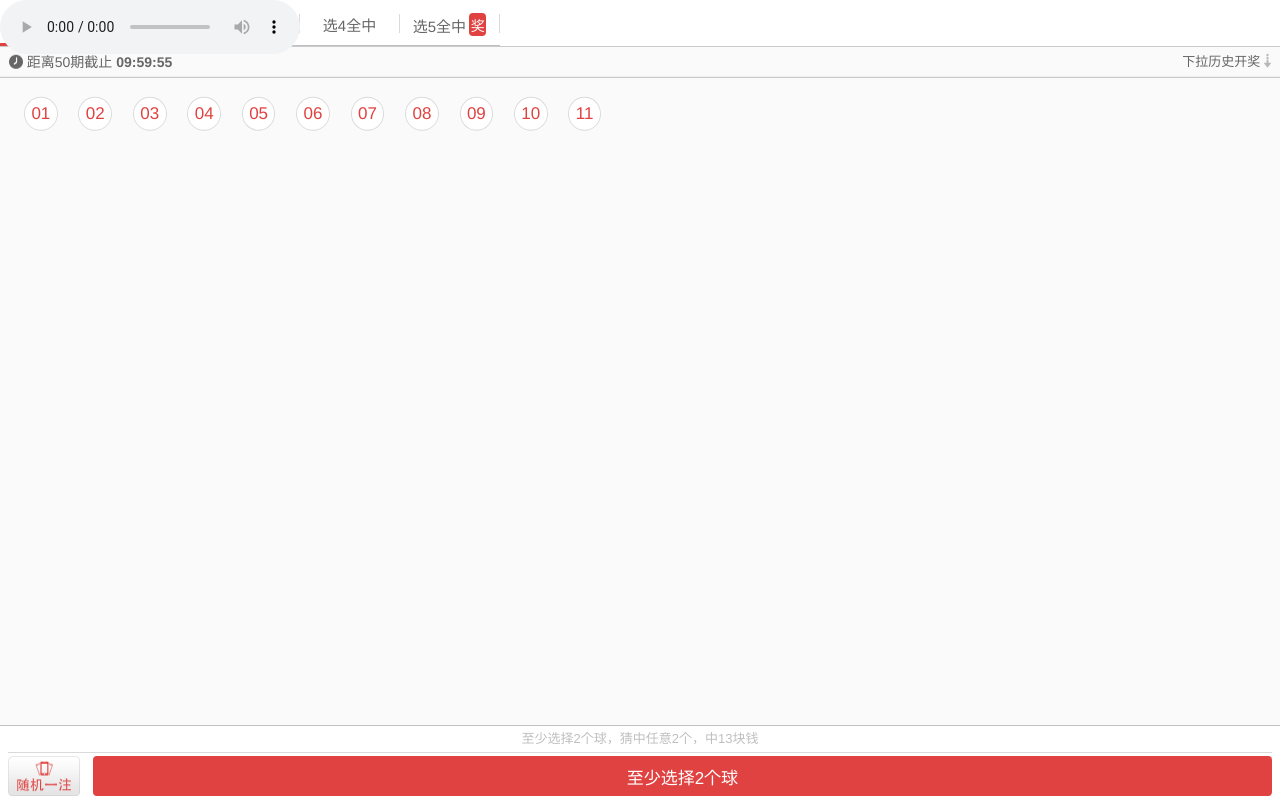
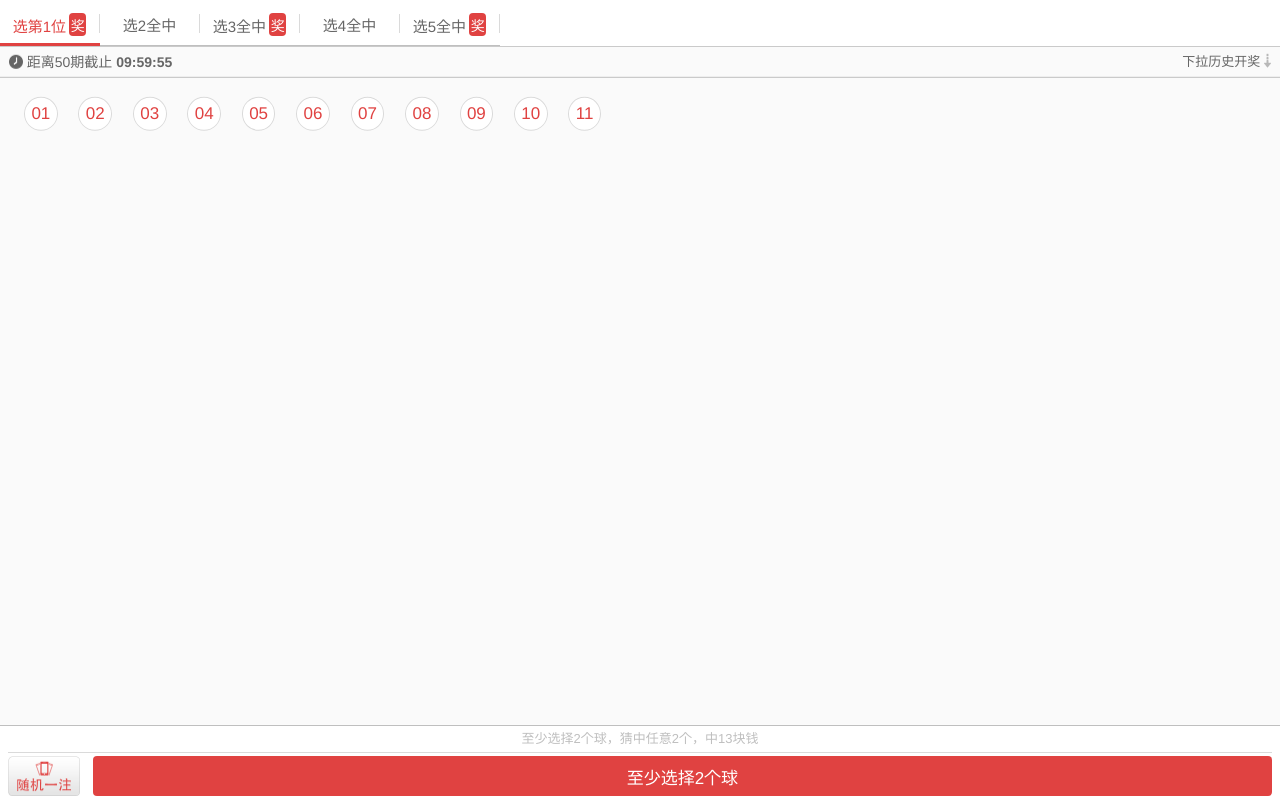
Before and after one commit to Sogoe/LotteryDemo, a website: page index.html in a window 1280 px wide. Drawn offline with Linux system fonts and the light colour scheme.

Commit message:
remove audio

```diff
--- a/index.html
+++ b/index.html
@@ -57,10 +57,6 @@
             </section>
         </section>
     </article>
-    <audio controls>
-      <source src="build/audio/test.m4a" type="audio/aac">
-    Your browser does not support the audio element.
-    </audio>
 </body>
 <script src="build/app.min.js"></script>
 <script>
```
